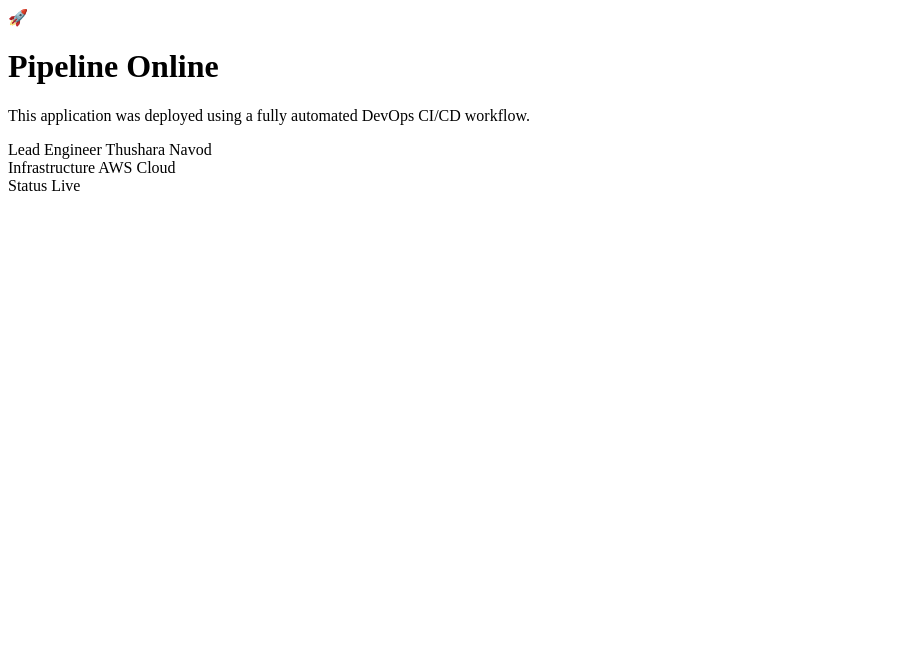
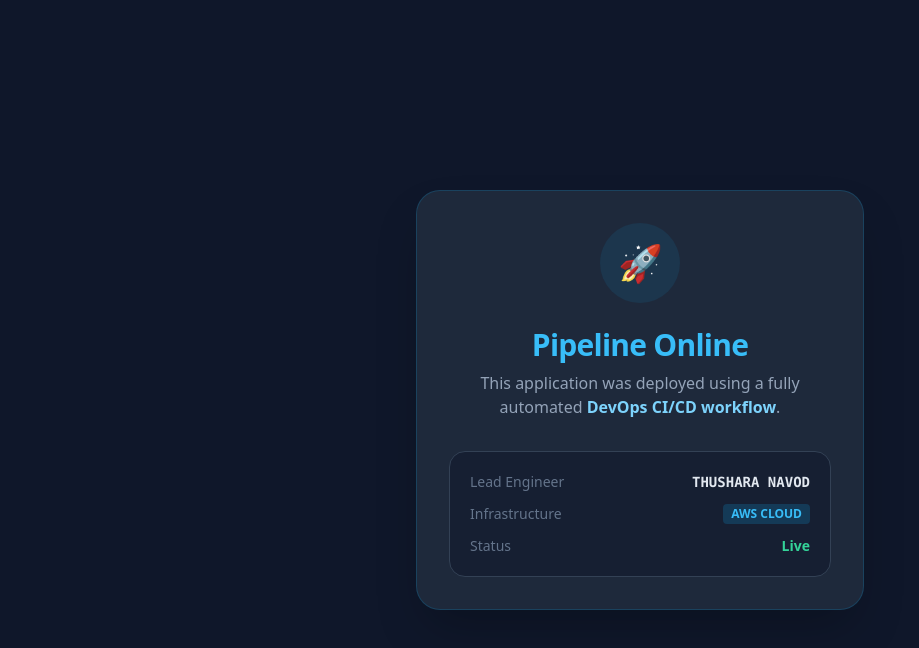
Before and after one commit to thusharanavod123/thushara-cloud-pipeline, a plain HTML site: page index.html in a window 1280 px wide. Shown: the whole page, without its empty margins (0-919 px from the left). Drawn offline with nearby package versions, Linux system fonts and the light colour scheme; a script that the page names is missing.

Commit message:
Use DOCKER_TOKEN and fix Tailwind CDN
Update GitHub Actions pipeline to use the DOCKER_TOKEN secret for authentication (instead of DOCKER_PASSWORD) and normalize minor YAML spacing/newline. Fix index.html to load Tailwind from the correct CDN URL (remove the incorrect Google search URL).

```diff
--- a/index.html
+++ b/index.html
@@ -5,7 +5,7 @@
 <meta charset="UTF-8">
 <meta name="viewport" content="width=device-width, initial-scale=1.0">
 <title>Thushara Cloud Pipeline</title>
-<script src="https://www.google.com/search?q=https://cdn.tailwindcss.com"></script>
+<script src="https://cdn.tailwindcss.com"></script>
 </head>
 <body class="bg-slate-900 text-white font-sans min-h-screen flex items-center justify-center">
 
```
Also changed, not shown: 1 other file.
